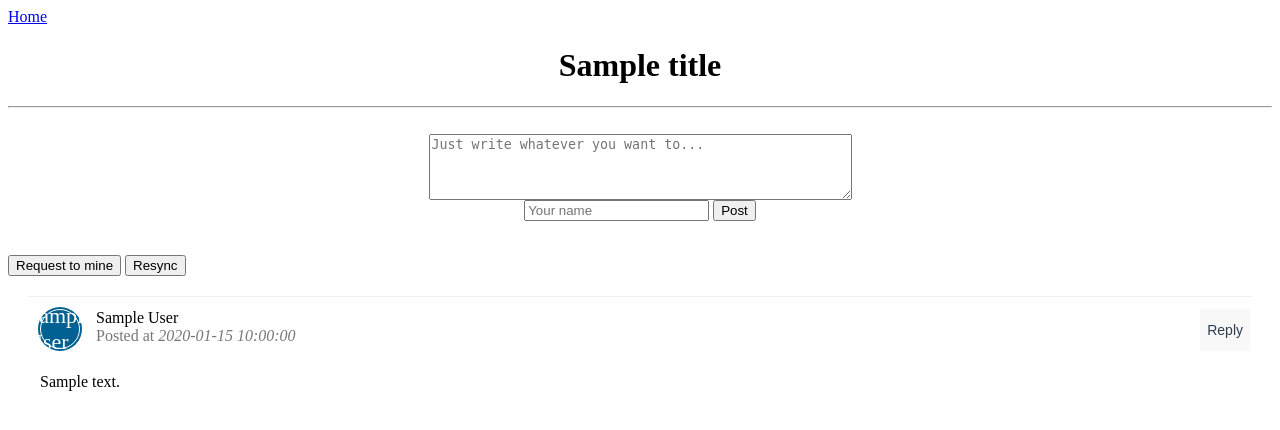
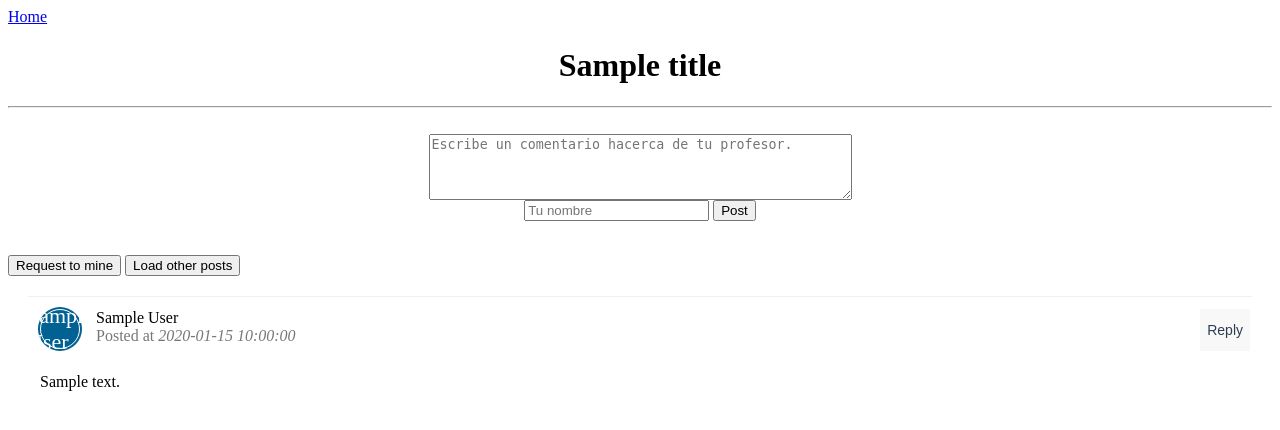
Before and after one commit to sirpulpo/blockchain_profes, a Flask app: template app/templates/index.html in a window 1280 px wide. Shown: the top 430 px of the page. Run offline with Flask 2, Linux system fonts and the light colour scheme; the template is opened without the code that fills it: most values are stand-ins (such as "Sample title", 1, 10 or a date in 2020).

Commit message:
Se repararon bugs.

```diff
--- a/app/templates/index.html
+++ b/app/templates/index.html
@@ -6,17 +6,18 @@
 
 	<center>
 	<form action="/submit" id="textform" method="post">
-	    <textarea name="content" rows="4" cols="50" placeholder="Just write whatever you want to..."></textarea>
+	    <textarea name="content" rows="4" cols="50" placeholder="Escribe un comentario hacerca de tu profesor."></textarea>
 	    <br>
-	    <input type="text" name="author" placeholder="Your name">
+	    <input type="text" name="author" placeholder="Tu nombre">
 	    <input type="submit" value="Post">
+		<!--agregar celdas para el nombre del profesor y su calificación.-->
 	</form>
 	</center>
 
 	<br>
 
 	<a href="{{node_address}}/mine" target="_blank"><button>Request to mine</button></a>
-	<a href="/"><button>Resync</button></a>
+	<a href="/"><button>Load other posts</button></a>
 
 	<div style="margin: 20px;">
 
--- a/node_server.py
+++ b/node_server.py
@@ -12,7 +12,6 @@ class Block:
         self.transactions = transactions
         self.timestamp = timestamp
         self.previus_hash = previus_hash
-
         self.nonce = 0
 
     # creamos el hash del blocke y su contenido.
@@ -22,15 +21,16 @@ class Block:
 
 
 class Blockchain:
-    #dificultad de calculo para generar un nuevo bloque y añadirlo al Blockchain
-    difficulty = 1
+    #dificultad de calculo para PoW.
+    difficulty = 1 # no dejarla en 1.
 
     def __init__(self):
         self.unconfirmed_transactions = []
         self.chain = []
         self.create_genesis_block()
 
-    # bloque génesis y anexarlo a la cadena. Tiene índice 0, hash anterior 0 y un hash válido.
+    # bloque génesis para anexarlo a la cadena.
+    # Tiene índice 0, hash anterior 0 y un hash válido.
     def create_genesis_block(self):
         genesis_block = Block(0, [], time.time(), '0') # se instancia un objeto Block para el génesis.
         genesis_block.hash = genesis_block.compute_hash() # se calcula su hash.
@@ -38,9 +38,9 @@ class Blockchain:
 
     @property
     def last_block(self):
-        return self.chain[-1] # verificar que pasa con el génesis, ¿se regresa a sí mismo?
+        return self.chain[-1] # verificar lo del génesis, ¿si se regresa a sí mismo?
 
-    # se intentarán distintos valores en nonce hasta obtener un hash que satisfaga el criterio de de dificultad.
+    # se intentarán distintos valores en nonce hasta obtener un hash que satisfaga el criterio.
     def proof_of_work(self, block):
         block.nonce = 0
         computed_hash = block.compute_hash()
@@ -52,11 +52,12 @@ class Blockchain:
 
     # verificar el block para agregarlo al chain.
     def add_block(self, block, proof):
-        previous_hash = self.last_block.hash
-        # se verifica si el hash anterior hace referencia al referido en este blok.
+        previous_hash = self.last_block.hash # se carga el hash del blocke anterior.
+        # se verifica si el hash anterior hace referencia al referido en este bloque.
         if previous_hash != block.previus_hash:
             return False
         # se verifica si la prueba de trabajo es valida.
+        # if not Blockchain.is_valid_proof(block, proof):
         if not self.is_valid_proof(block, proof):
             return False
 
@@ -79,18 +80,21 @@ class Blockchain:
 
         for block in chain:
             block_hash = block.hash
+            # se elimina el hash para volver a calcularlosh usando el método compute_hash().
             delattr(block, 'hash')
 
             if not cls.is_valid_proof(block, block.hash) or \
                     previus_hash != block.previus_hash:
                 result = False
                 break
+
             block.hash, previus_hash = block_hash, block_hash
 
         return result
 
     # las transacciones pendientes se añaden al bloque y se calcula su prueba de trabajo.
     def mine(self):
+
         if not self.unconfirmed_transactions:
             return False
 
@@ -103,7 +107,9 @@ class Blockchain:
 
         proof = self.proof_of_work(new_block)
         self.add_block(new_block, proof)
+
         self.unconfirmed_transactions = []
+        # se anuncia a la red que se mino y agrego un nuevo bloque.
         announce_new_block(new_block)
         return new_block.index
 
@@ -121,6 +127,7 @@ peers = set()
 @app.route('/new_transaction', methods = ['POST'])
 def new_transaction():
     txt_data = request.get_json()
+    # añadir campos para profesor y calificación.
     required_fields = ['author', 'content']
 
     for field in required_fields:
@@ -131,13 +138,14 @@ def new_transaction():
 
     blockchain.add_new_transaction(txt_data)
 
-    return 'Succes', 201
+    return 'Success', 201
 
 
 # punto de acceso para retornar la copia del blockchain que tiene el nodo.
 @app.route('/chain', methods = ['GET'])
 def get_chain():
-    concensus()
+    # nos aseguramos de tener la cadena más larga.
+    consensus()
     chain_data = []
     for block in blockchain.chain:
         chain_data.append(block.__dict__)
@@ -149,6 +157,7 @@ def get_chain():
 # punto de acceso para minar las transacciones sin confirmar.
 @app.route('/mine', methods = ['GET'])
 def mine_unconfirmed_transactions():
+
     result = blockchain.mine()
     if not result:
         return 'No transactions to mine.'
@@ -156,16 +165,16 @@ def mine_unconfirmed_transactions():
     return 'Block #{} is mined'.format(result)
 
 
-# punto de accesp para obtener las transacciones sin minarself.
+# punto de accesp para obtener las transacciones sin minar.
 @app.route('/pending.txt')
 def get_pending_tx():
     return json.dumps(blockchain.unconfirmed_transactions)
 
 
-# punto de acceso para añadir nuevos miembros a la red.
+# punto de acceso para añadir nuevos miembros (peers) a la red.
 @app.route('/add_nodes', methods = ['POST'])
 def register_new_peers():
-    nodes = request.get.json()
+    nodes = request.get_json()
     if not nodes:
         return 'Invalid data', 400
 
@@ -195,14 +204,15 @@ def validate_and_add_block():
 
 # algoritmo para resolver conflictos y concensuar, busca la cadena valida más larga y reemplaza la nuestra por aquella.
 def consensus():
+
     global blockchain
     longest_chain = None
     current_len = len(blockchain.chain)
 
     for node in peers:
         response = request.get('http://{}/chain'.format(node))
-        length = response.json['length']
-        chain = response.json['chain']
+        length = response.json()['length']
+        chain = response.json()['chain']
 
         if length > current_len and blockchain.check_chain_validity(chain):
             current_len = length
@@ -216,10 +226,11 @@ def consensus():
 
 
 # se anuncia a la red que un nuevo bloque a sido minado.
+# Otros bloques podran verificar la PoW y agregarla a sus respectivas cadenas.
 def announce_new_block(block):
     for peer in peers:
         url = 'http://{}/add_block'.format(peer)
-        request.post(url, data = json.dumps(block.__dict__, sort_keys=True))
+        request.post(url, data = json.dumps(block.__dict__, sort_keys = True))
 
 
 app.run(debug = True, port = 8000)
--- a/run_app.py
+++ b/run_app.py
@@ -1,3 +1,3 @@
 from app import app
 
-app.run(debug=True)
+app.run(debug = True)
```
Also changed, not shown: app/views.py (+21 -2 lines).
